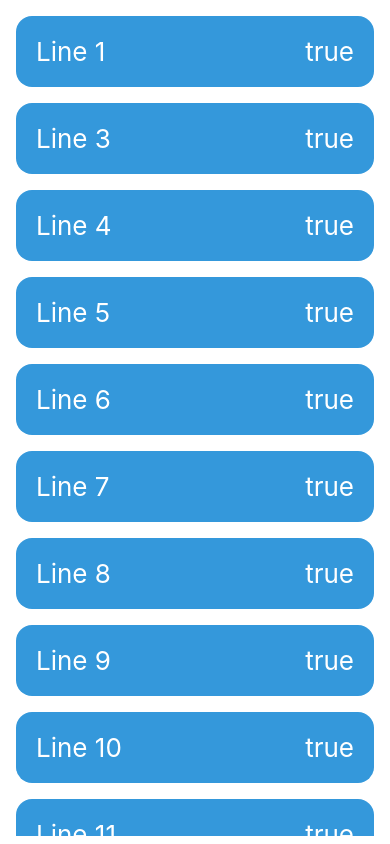
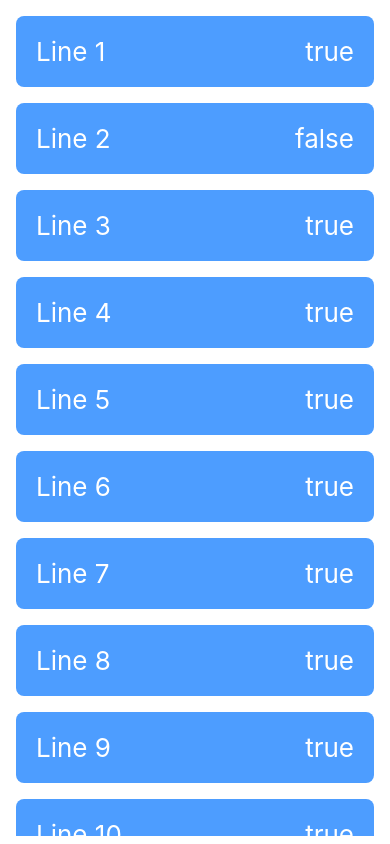
Before and after one commit to Dmitry1983/dataList, a React Native app: screen / in a window 390 px wide. Built offline with nearby package versions, Linux system fonts and the light colour scheme.

Commit message:
Update App.js

```diff
--- a/App.js
+++ b/App.js
@@ -11,15 +11,17 @@ import {
 } from 'react-native'
 import { data } from './src/data'
 
+const all = true
+
 const Item = ({ name, text, booked }) => {
 	return (
 		<TouchableOpacity
 			//style={styles.item}
 			//onPress={() => console.log(name)}
 			onPress={() => Alert.alert(name, text)}
-			activeOpacity={0.3}
+			activeOpacity={0.4}
 		>
-			{booked ? (
+			{all ? (
 				<View style={styles.item}>
 					<View>
 						<Text style={styles.title}>{name}</Text>
@@ -58,11 +60,11 @@ const styles = StyleSheet.create({
 		marginBottom: 8,
 	},
 	item: {
-		backgroundColor: '#3498DB',
+		backgroundColor: '#4D9DFF',
 		padding: 20,
 		marginVertical: 8,
 		marginHorizontal: 16,
-		borderRadius: 16,
+		borderRadius: 8,
 		flexDirection: 'row',
 		justifyContent: 'space-between',
 	},
```
